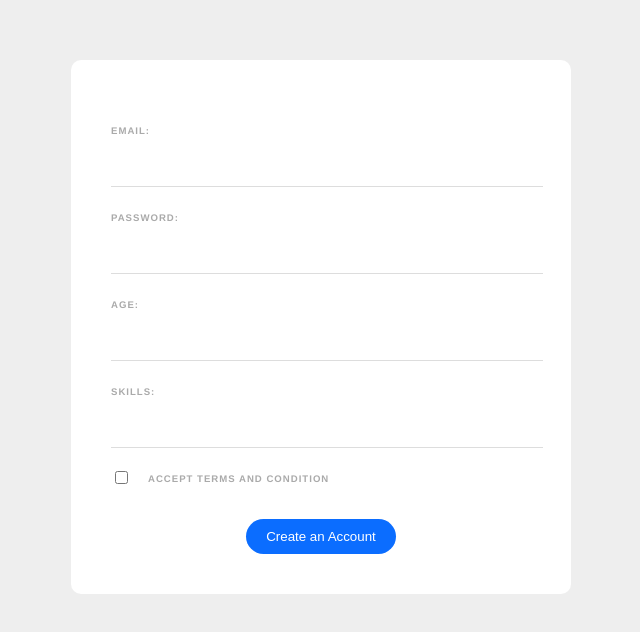
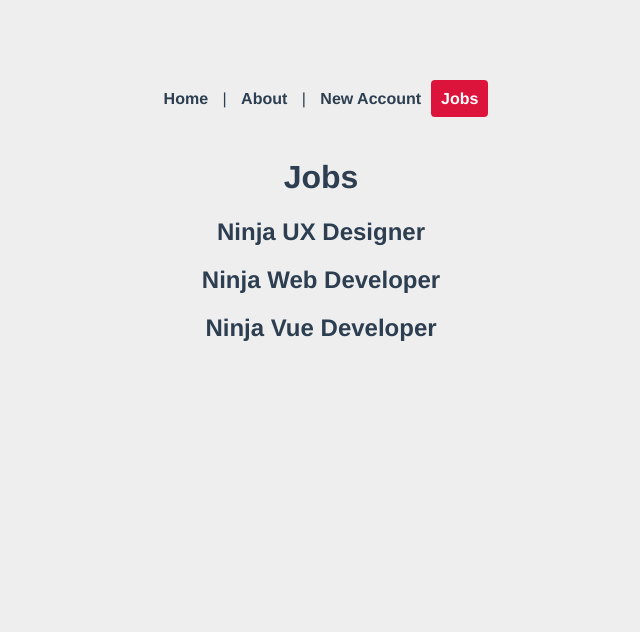
Before and after one commit to guptajyoti845/Vue-Learning-Concepts, a Vue app: page /jobs in a window 1280 px wide. Shown: the top 632 px of the page, without its empty margins (319-959 px from the left). Built offline with nearby package versions, Linux system fonts and the light colour scheme.

Commit message:
add router depandency and add routers

```diff
--- a/package.json
+++ b/package.json
@@ -11,7 +11,8 @@
   },
   "dependencies": {
     "core-js": "^3.6.5",
-    "vue": "^3.0.0"
+    "vue": "^3.0.0",
+    "vue-router": "^4.0.12"
   },
   "devDependencies": {
     "@vue/cli-plugin-babel": "~4.5.0",
--- a/src/App.vue
+++ b/src/App.vue
@@ -1,13 +1,16 @@
 <template>
-  <SingleForm></SingleForm>
+  <div id="nav">
+    <router-link :to="{ name: 'Home' }">Home</router-link> |
+    <router-link :to="{ name: 'About' }">About</router-link> |
+    <router-link :to="{ name: 'Registration' }">New Account</router-link>
+    <router-link :to="{ name: 'Jobs' }">Jobs</router-link>
+  </div>
+  <router-view></router-view>
 </template>
 
 <script>
-import SingleForm from "./components/SingleForm";
-
 export default {
   name: "App",
-  components: { SingleForm },
 };
 </script>
 
@@ -26,4 +29,21 @@ body {
   padding: 0;
   background: #eee;
 }
+
+#nav {
+  padding: 30px;
+}
+
+#nav a {
+  font-weight: bold;
+  color: #2c3e50;
+  padding: 10px;
+  text-decoration: none;
+  border-radius: 4px;
+}
+
+#nav a.router-link-exact-active {
+  background: crimson;
+  color: white;
+}
 </style>
--- a/src/main.js
+++ b/src/main.js
@@ -1,4 +1,5 @@
 import { createApp } from "vue";
 import App from "./App.vue";
+import router from "./router";
 
-createApp(App).mount("#app");
+createApp(App).use(router).mount("#app");
--- /dev/null
+++ b/src/router/index.js
@@ -0,0 +1,35 @@
+import { createWebHistory, createRouter } from "vue-router";
+import Home from "../views/Home.vue";
+import About from "../views/About.vue";
+import SingleForm from "../components/SingleForm";
+import Jobs from "../views/jobs/Jobs";
+
+const routes = [
+  {
+    path: "/",
+    name: "Home",
+    component: Home,
+  },
+  {
+    path: "/about",
+    name: "About",
+    component: About,
+  },
+  {
+    path: "/register",
+    name: "Registration",
+    component: SingleForm,
+  },
+  {
+    path: "/jobs",
+    name: "Jobs",
+    component: Jobs,
+  },
+];
+
+const router = createRouter({
+  history: createWebHistory(process.env.BASE_URL),
+  routes,
+});
+
+export default router;
--- /dev/null
+++ b/src/views/About.vue
@@ -0,0 +1,9 @@
+<template>This is About Page</template>
+
+<script>
+export default {
+  name: "About",
+};
+</script>
+
+<style scoped></style>
--- /dev/null
+++ b/src/views/Home.vue
@@ -0,0 +1,13 @@
+<template>
+  <div class="home">
+    <h1>HomePage</h1>
+  </div>
+</template>
+
+<script>
+export default {
+  name: "Home",
+};
+</script>
+
+<style scoped></style>
--- /dev/null
+++ b/src/views/jobs/Jobs.vue
@@ -0,0 +1,23 @@
+<template>
+  <h1>Jobs</h1>
+  <div v-for="job in jobs" :key="job.id">
+    <h2>{{ job.title }}</h2>
+  </div>
+</template>
+
+<script>
+export default {
+  name: "Jobs",
+  data() {
+    return {
+      jobs: [
+        { title: "Ninja UX Designer", id: 1, details: "lorem" },
+        { title: "Ninja Web Developer", id: 2, details: "lorem" },
+        { title: "Ninja Vue Developer", id: 3, details: "lorem" },
+      ],
+    };
+  },
+};
+</script>
+
+<style scoped></style>
```
Also changed, not shown: src/components/SingleForm.vue (+6 -6 lines), 2 other files (tests, documents, lock files or other folders).
